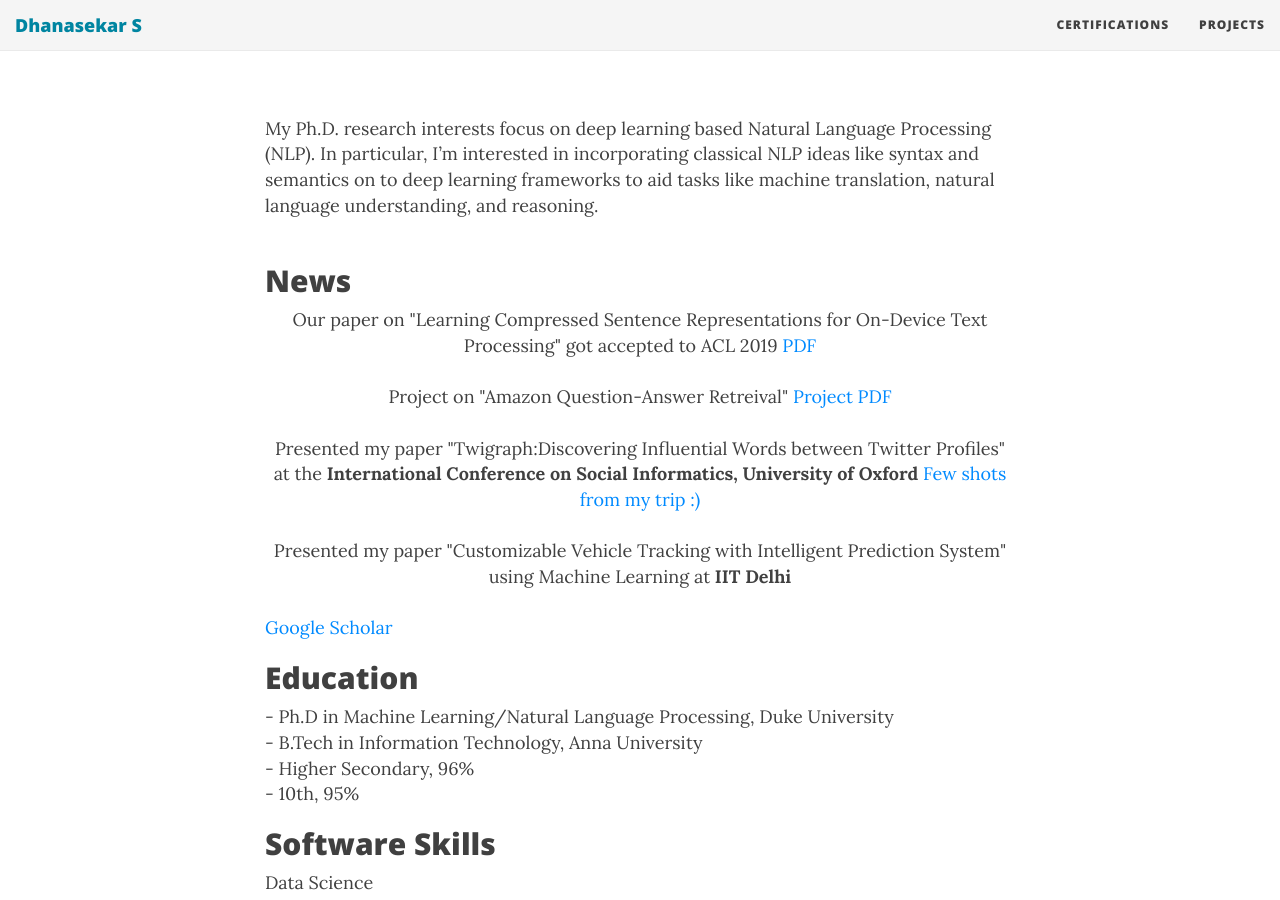
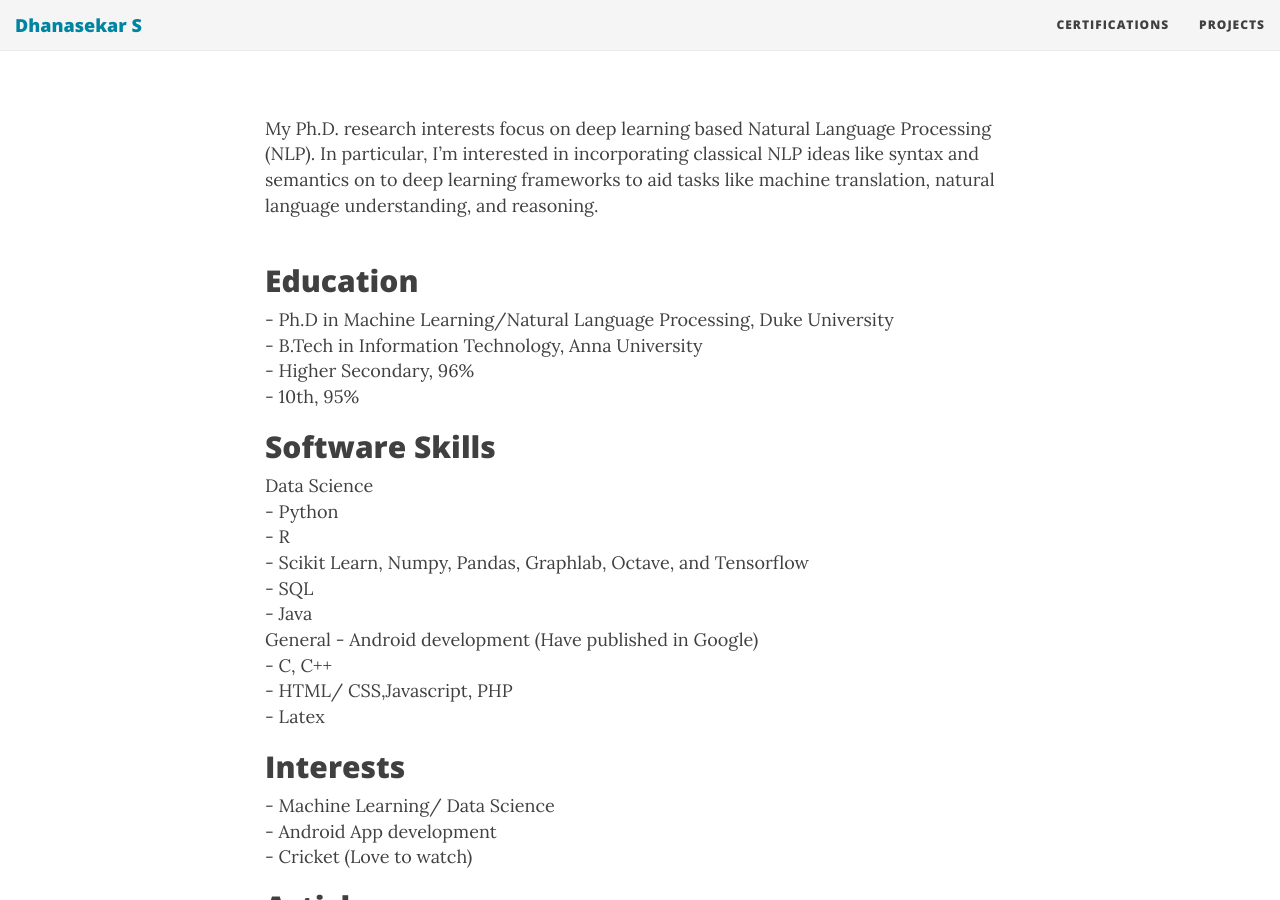
Before and after one commit to Dhanasekar-S/Dhanasekar-S.github.io, a Jekyll site: the page built from index.html, in a window 1280 px wide and 900 px high, scrolled down 653 px. Built offline with Jekyll 4.4.1, drawn with Linux system fonts in a browser that asks for light colours; nearby versions of some CDN libraries; the list of posts is cut into pages by our own code; some of the changed text lies outside the part shown.

Commit message:
Update index.html

```diff
--- a/index.html
+++ b/index.html
@@ -30,20 +30,6 @@ My Ph.D. research interests focus on deep learning based Natural Language Proces
 interested in incorporating classical NLP ideas like syntax and semantics on to deep learning frameworks to aid
 tasks like machine translation, natural language understanding, and reasoning.
 <br><br>
-
-<h2>News</h2>
-
-<center>Our paper on "Learning Compressed Sentence Representations for On-Device Text Processing" got accepted to ACL 2019 <a href="https://www.aclweb.org/anthology/P19-1011/" target="_blank">PDF</a></center>
-<br>
-<center>Project on "Amazon Question-Answer Retreival" <a href="https://Dhanasekar-S.github.io/research/ECE_590__NLP_Final_Project.pdf" target="_blank">Project PDF</a></center>
-<br>
-<center>Presented my paper "Twigraph:Discovering Influential Words between Twitter Profiles" at the <b>International Conference on Social Informatics, University of Oxford </b> <a href="https://photos.app.goo.gl/8OwkcDMFZbzrUM1l1" target="_blank">Few shots from my trip :) </a> <br></center>
-<br>
-<center>Presented my paper "Customizable Vehicle Tracking with Intelligent Prediction System" using Machine Learning at <b>IIT Delhi</b><br></center>
-<br>
-
-
-<a href='https://scholar.google.com/citations?user=IZBNDU8AAAAJ&hl=en' target="_blank"> Google Scholar</a>
 
 <h2>Education</h2>
 
```
